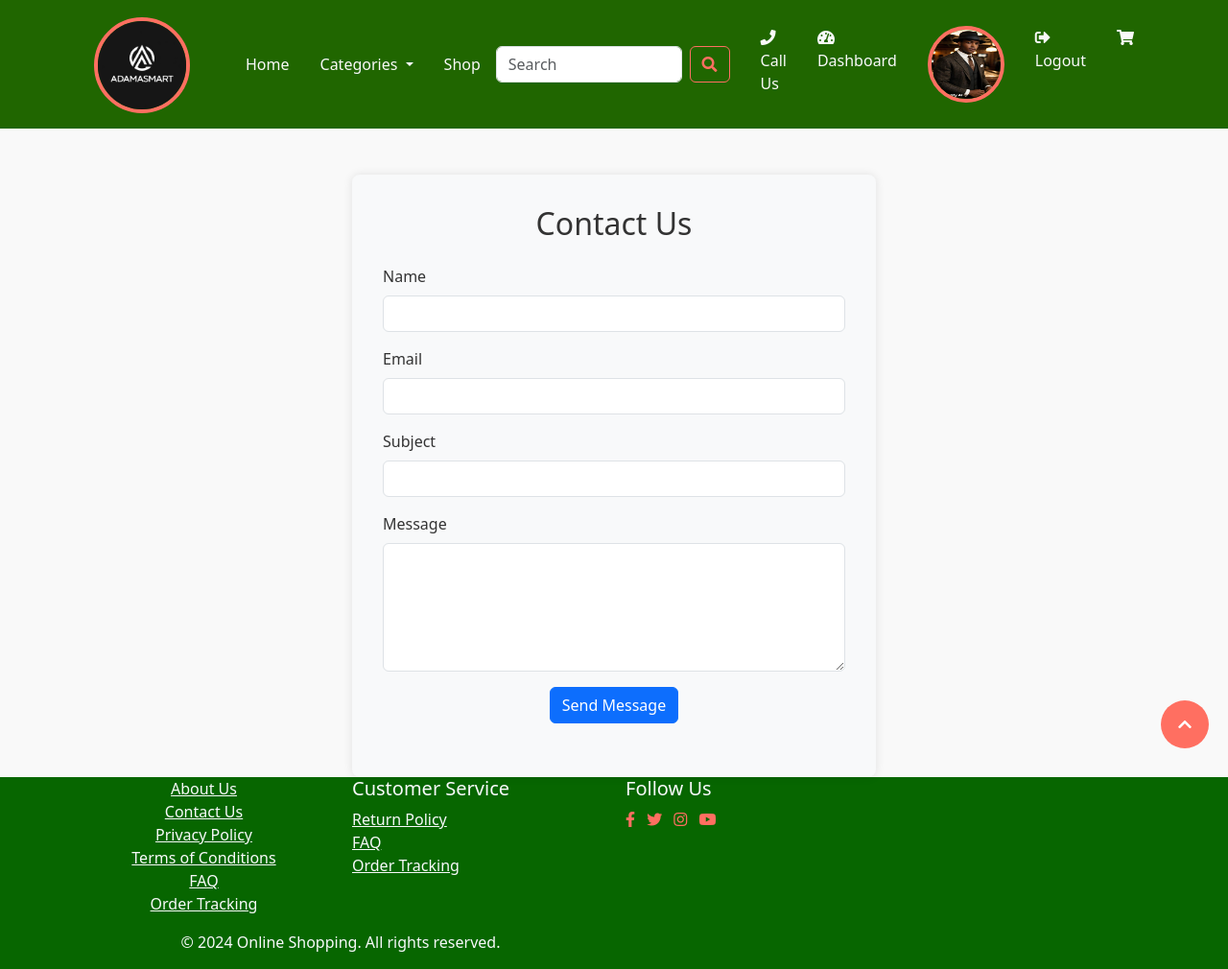
After one commit to crackasuper/Adama_smart_city_internship, a Django app: page /contact_us/ in a window 1280 px wide. The commit adds this page. Shown: the whole page at 96% size. Run offline with Django 3.2, Linux system fonts and the light colour scheme; a user stored in the database is signed in; data comes from the database, SQL or seed files in the repository; both versions use the stored data as it was after the commit; some libraries are stand-ins or nearby versions.

Commit message:
"Updated forms, templates, and URLs in core app; added contact_us and about_us views and templates; modified settings and URLs in ecommerce app."

```diff
--- a/core/forms.py
+++ b/core/forms.py
@@ -1,11 +1,14 @@
 from django import forms
 from django.contrib.auth.models import User
-from django.contrib.auth.forms import UserCreationForm
+from django.contrib.auth.forms import UserCreationForm, PasswordChangeForm, PasswordResetForm
 
 
 
 
 from .models import Profile
+
+
+
 
 class UserForm(forms.ModelForm):
     class Meta:
--- a/core/templates/base.html
+++ b/core/templates/base.html
@@ -212,9 +212,9 @@
             <section class="footer-top padding-y">
                 <div class="row">
                     <div class="col-md-3 col-lg-3 col-sm-12">
-                        <ul class="list-unstyled">
-                            <li><a href="#" class="text-light">About Us</a></li>
-                            <li><a href="#" class="text-light">Contact Us</a></li>
+                        <ul class="list-unstyled text-center">
+                            <li><a href="{%url 'about_us' %}" class="text-light">About Us</a></li>
+                            <li><a href="{%url 'contact_us' %}" class="text-light">Contact Us</a></li>
                             <li><a href="#" class="text-light">Privacy Policy</a></li>
                             <li><a href="#" class="text-light">Terms of Conditions</a></li>
                             <li><a href="#" class="text-light">FAQ</a></li>
--- /dev/null
+++ b/core/templates/contact_us.html
@@ -0,0 +1,56 @@
+{% extends 'base.html' %}
+{% load static %}
+{% block content %}
+
+<style>
+    .contact-form {
+        background-color: #f8f9fa;
+        padding: 2rem;
+        border-radius: 0.5rem;
+        box-shadow: 0 0 10px rgba(0, 0, 0, 0.1);
+      }
+      .contact-form h2 {
+        margin-bottom: 1.5rem;
+      }
+      .contact-form .form-control:focus {
+        box-shadow: none;
+        border-color: #007bff;
+      }
+</style>
+
+<div class="container mt-5">
+    <div class="row justify-content-center">
+      <div class="col-md-8 col-lg-6">
+        <div class="contact-form">
+          <h2 class="text-center">Contact Us</h2>
+          <form method="post" action="https://api.web3forms.com/submit">
+
+            <input type="hidden" name="access_key" value="94a6083f-8b26-4255-ad02-40e8beca1f19">
+
+            <div class="mb-3">
+              <label for="name" class="form-label">Name</label>
+              <input type="text" class="form-control" name="name" required>
+            </div>
+            <div class="mb-3">
+              <label for="email" class="form-label">Email</label>
+              <input type="email" name="email" class="form-control" id="email" required>
+            </div>
+            <div class="mb-3">
+              <label for="subject" class="form-label">Subject</label>
+              <input type="text" name="subject" class="form-control" id="subject" required>
+            </div>
+            <div class="mb-3">
+              <label for="message" class="form-label">Message</label>
+              <textarea class="form-control" name="message" id="message" rows="5" required></textarea>
+            </div>
+            <div class="text-center">
+              <button type="submit" class="btn btn-primary">Send Message</button>
+              <br><br>
+            </div>
+          </form>
+        </div>
+      </div>
+    </div>
+  </div>
+
+{% endblock %}
--- a/core/urls.py
+++ b/core/urls.py
@@ -1,21 +1,20 @@
 
-from django.urls import path
+from django.urls import include, path
 from .views import  CustomPasswordResetView, SignUpView
 from . import views
 from django.contrib.auth.views import LoginView, LogoutView
 from django.contrib.auth import views as auth_views
+from django.views.generic import TemplateView
 
 
 urlpatterns = [
     path('', views.home, name='home'),
 
     path('signup/', SignUpView.as_view(), name= 'signup'),
-    path('logout/', views.logout_user, name='logout'),
-    path('dasboard/',views.dashboard, name='dashboard'),
+    path('dashboard/',views.dashboard, name='dashboard'),
     path('profile/', views.profile, name='profile'),
-
-   # path('accounts/password_reset/', CustomPasswordResetView.as_view(), name='password_reset'),
-
+    path('contact_us/',views.contact_us, name='contact_us'),
+    path('about_us/', views.about_us, name= 'about_us'),
 
 
 ]
--- a/core/views.py
+++ b/core/views.py
@@ -57,10 +57,7 @@ class CustomLogoutView(LogoutView):
     template_name = 'registration/logged_out.html'
 
 
-class CustomPasswordResetView(PasswordResetView):
-        template_name = 'registration/password_reset_form.html'
-        success_url = reverse_lazy('password_reset_done')
-        email_template_name = 'registration/password_reset_email.html'
+
 
 
 class SignUpView(CreateView):
@@ -105,11 +102,11 @@ def dashboard(request):
     }
 
     return render(request, "dashboard.html", context)
+@login_required
+def contact_us(request):
 
+    return render(request, 'contact_us.html')
 
-def logout_user(request):
-    logout(request)
-    return redirect('login')
-
-
-# Create your views here.
+@login_required
+def about_us(request):
+    return render(request, 'about_us.html')
--- a/ecommerce/urls.py
+++ b/ecommerce/urls.py
@@ -4,6 +4,9 @@ from django.urls import path,include
 from django.conf.urls.static import static
 from django.conf import settings
 from django.contrib.auth import views as auth_views
+
+
+
 urlpatterns = [
     path('admin/', admin.site.urls),
     path('', include("core.urls")),
@@ -12,10 +15,4 @@ urlpatterns = [
     path('orders/',include("order.urls")),
     path('accounts/', include('django.contrib.auth.urls')),
 
-
-    path('password_reset/', auth_views.PasswordResetView.as_view(), name='password_reset'),
-    path('password_reset/done/', auth_views.PasswordResetDoneView.as_view(), name='password_reset_done'),
-    path('reset/<uidb64>/<token>/', auth_views.PasswordResetConfirmView.as_view(), name='password_reset_confirm'),
-    path('reset/done/', auth_views.PasswordResetCompleteView.as_view(), name='password_reset_complete'),
-
 ]+static(settings.MEDIA_URL,document_root=settings.MEDIA_ROOT)
```
Also changed, not shown: core/templates/about_us.html (added, +41 -0 lines), core/templates/forget_password.html (added, +29 -0 lines), ecommerce/settings.py (+6 -8 lines), db.sqlite3.
